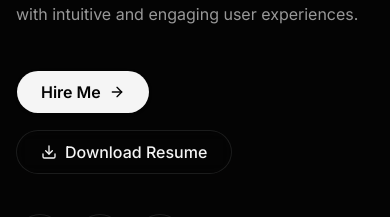
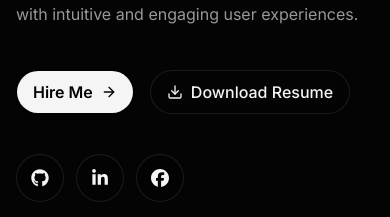
Before and after one commit to Mezba-Morsalin/mezba-morsalin-portfolio, a Next.js app: page / in a window 390 px wide. Shown: the part 388-605 px from the top of the page. Built offline with nearby package versions, Linux system fonts and the light colour scheme.

Commit message:
Fixed Hero Section Responsive

```diff
--- a/src/components/Hero.jsx
+++ b/src/components/Hero.jsx
@@ -122,7 +122,7 @@ export default function Hero() {
             <a href="#contact" className="inline-flex">
               <Button
   size="lg"
-  className="flex items-center justify-center gap-2 rounded-full bg-foreground px-6 py-3.5 font-semibold text-background shadow-sm transition-all duration-300 hover:bg-foreground/85"
+  className="flex items-center justify-center gap-2 rounded-full bg-foreground px-4 md:px-6 py-3.5 font-semibold text-background shadow-sm transition-all duration-300 hover:bg-foreground/85"
 >
   <span>Hire Me</span>
   <ArrowRight className="size-4" />
@@ -139,7 +139,7 @@ export default function Hero() {
               <Button
                 size="lg"
                 variant="outline"
-                className="flex items-center justify-center gap-2 rounded-full border-border bg-background/50 backdrop-blur-sm hover:bg-secondary"
+                className="flex items-center justify-center gap-2 rounded-full px-4 md:px-6 py-3.5 border-border bg-background/50 backdrop-blur-sm hover:bg-secondary"
               >
                 <Download className="size-4 shrink-0" />
                 <span>Download Resume</span>
```
